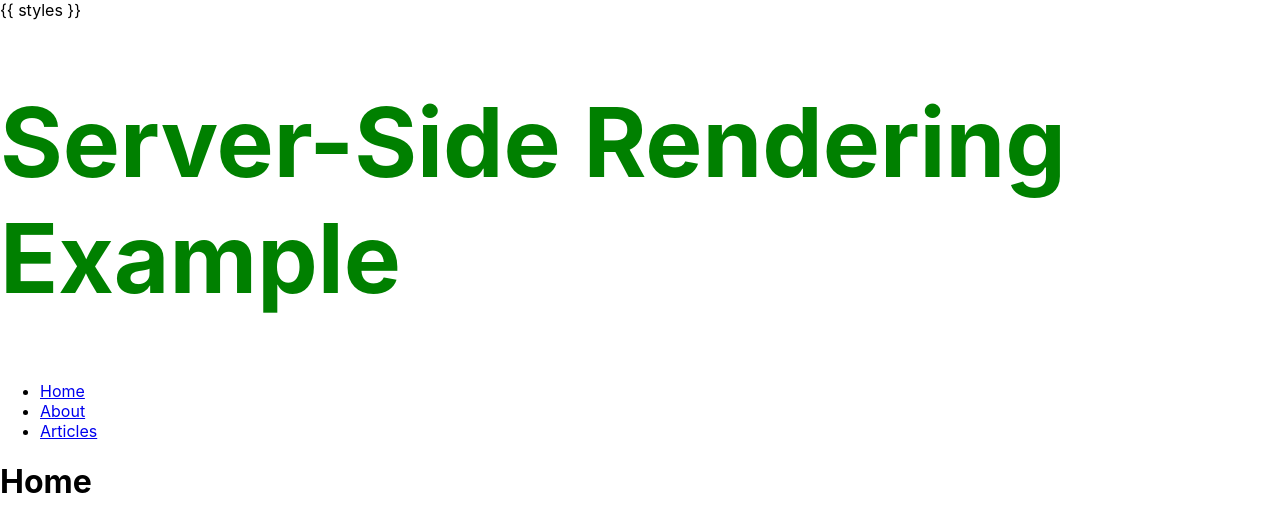
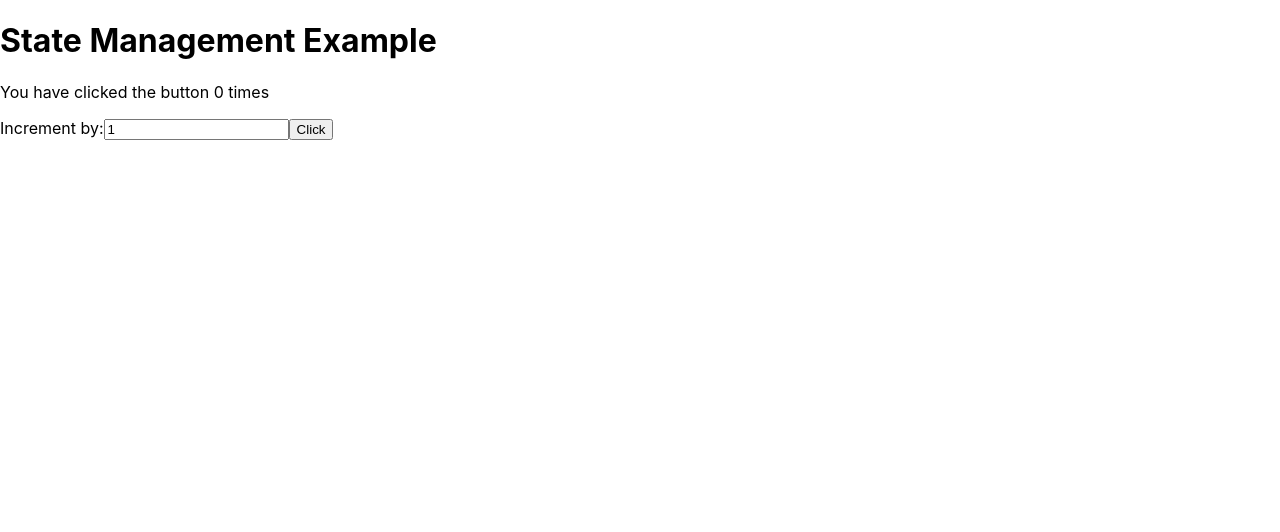
Before and after one commit to gapdn/react_software_architecture, a React (Create React App) app: page / in a window 1280 px wide. Shown: the top 532 px of the page. Built offline with nearby package versions, Linux system fonts and the light colour scheme.

Commit message:
Use context for sharing state

```diff
--- a/public/index.html
+++ b/public/index.html
@@ -24,7 +24,6 @@
       work correctly both with client-side routing and a non-root public URL.
       Learn how to configure a non-root public URL by running `npm run build`.
     -->
-    {{ styles }}
     <title>React App</title>
   </head>
   <body>
--- a/src/App.js
+++ b/src/App.js
@@ -1,42 +1,14 @@
 import React from 'react';
-import styled from 'styled-components';
-import { Switch, Route, Link } from 'react-router-dom';
-import { Home } from './pages/Home';
-import { About } from './pages/About';
-import { Articles } from './pages/Articles';
+import { CounterButton } from './CounterButton';
+import { CounterProvider } from './CounterProvider';
 
-const BigGreenHeading = styled.h1`
-  color: green;
-  font-size: 96px;
-`;
 const App = () => {
 	return (
-		<>
-    <BigGreenHeading>Server-Side Rendering Example</BigGreenHeading>
-    <ul>
-      <li>
-        <Link to="/">Home</Link>
-      </li>
-      <li>
-        <Link to="/about">About</Link>
-      </li>
-      <li>
-        <Link to="/articles">Articles</Link>
-      </li>
-    </ul>
-    <Switch>
-      <Route path="/" exact>
-        <Home />
-      </Route>
-      <Route path="/about">
-        <About />
-      </Route>
-      <Route path="/articles">
-        <Articles />
-      </Route>
-    </Switch>
-		</>
-	);
+    <CounterProvider>
+      <h1>State Management Example</h1>
+      <CounterButton />
+    </CounterProvider>
+  );
 }
 
 export default App;
--- /dev/null
+++ b/src/CounterButton.js
@@ -0,0 +1,16 @@
+import { useContext } from "react";
+import { CounterContext } from "./CounterContext";
+
+export const CounterButton = () => {
+  const { numberOfClicks, increment, incrementBy, setIncrementBy } = useContext(CounterContext);
+  return (
+    <>
+    <p>You have clicked the button {numberOfClicks} times</p>
+    <label>
+      Increment by:
+      <input value={incrementBy} onChange={e => setIncrementBy(Number(e.target.value))} type="number"/>
+    </label>
+    <button onClick={() => increment()}>Click</button>
+    </>
+  );
+}
--- /dev/null
+++ b/src/CounterContext.js
@@ -0,0 +1,3 @@
+import { createContext } from "react";
+
+export const CounterContext = createContext();
--- /dev/null
+++ b/src/CounterProvider.js
@@ -0,0 +1,17 @@
+import { useState } from "react";
+import { CounterContext } from "./CounterContext";
+
+export const CounterProvider = ({children}) => {
+  const [numberOfClicks, setNumberOfClicks] = useState(0);
+  const [incrementBy, setIncrementBy] = useState(1);
+
+  const increment = () => {
+    setNumberOfClicks(numberOfClicks + incrementBy);
+  };
+
+  return (
+    <CounterContext.Provider value={{numberOfClicks, increment, incrementBy, setIncrementBy}}>
+      {children}
+    </CounterContext.Provider>
+  );
+};
--- a/src/pages/About.js
+++ /dev/null
@@ -1,7 +0,0 @@
-import React from 'react';
-
-export const About = () => {
-	return (
-		<h1>About</h1>
-	);
-}
--- a/src/pages/Articles.js
+++ /dev/null
@@ -1,7 +0,0 @@
-import React from 'react';
-
-export const Articles = () => {
-	return (
-		<h1>Articles</h1>
-	);
-}
--- a/src/pages/Home.js
+++ /dev/null
@@ -1,7 +0,0 @@
-import React from 'react';
-
-export const Home = () => {
-	return (
-		<h1>Home</h1>
-	);
-}
```
